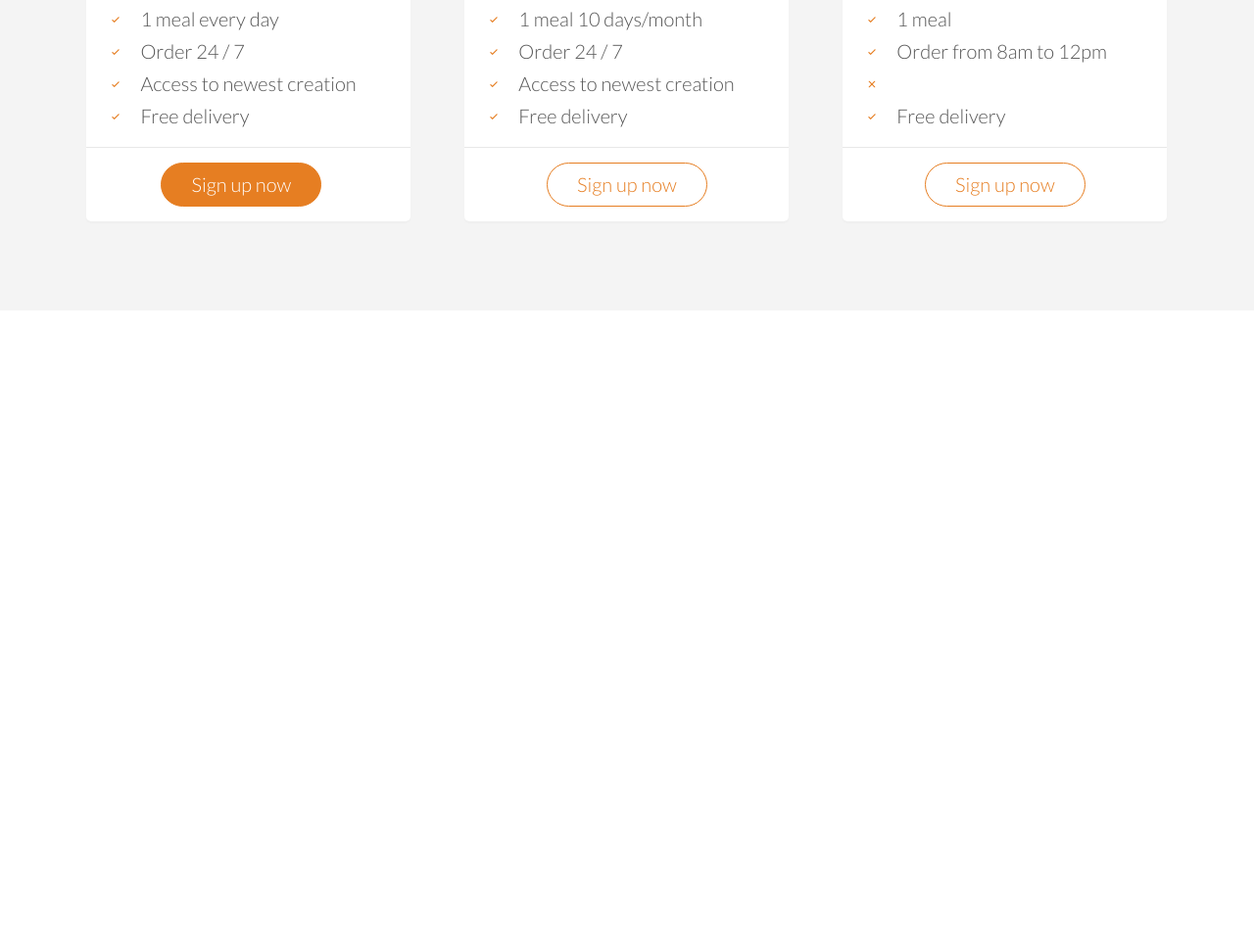
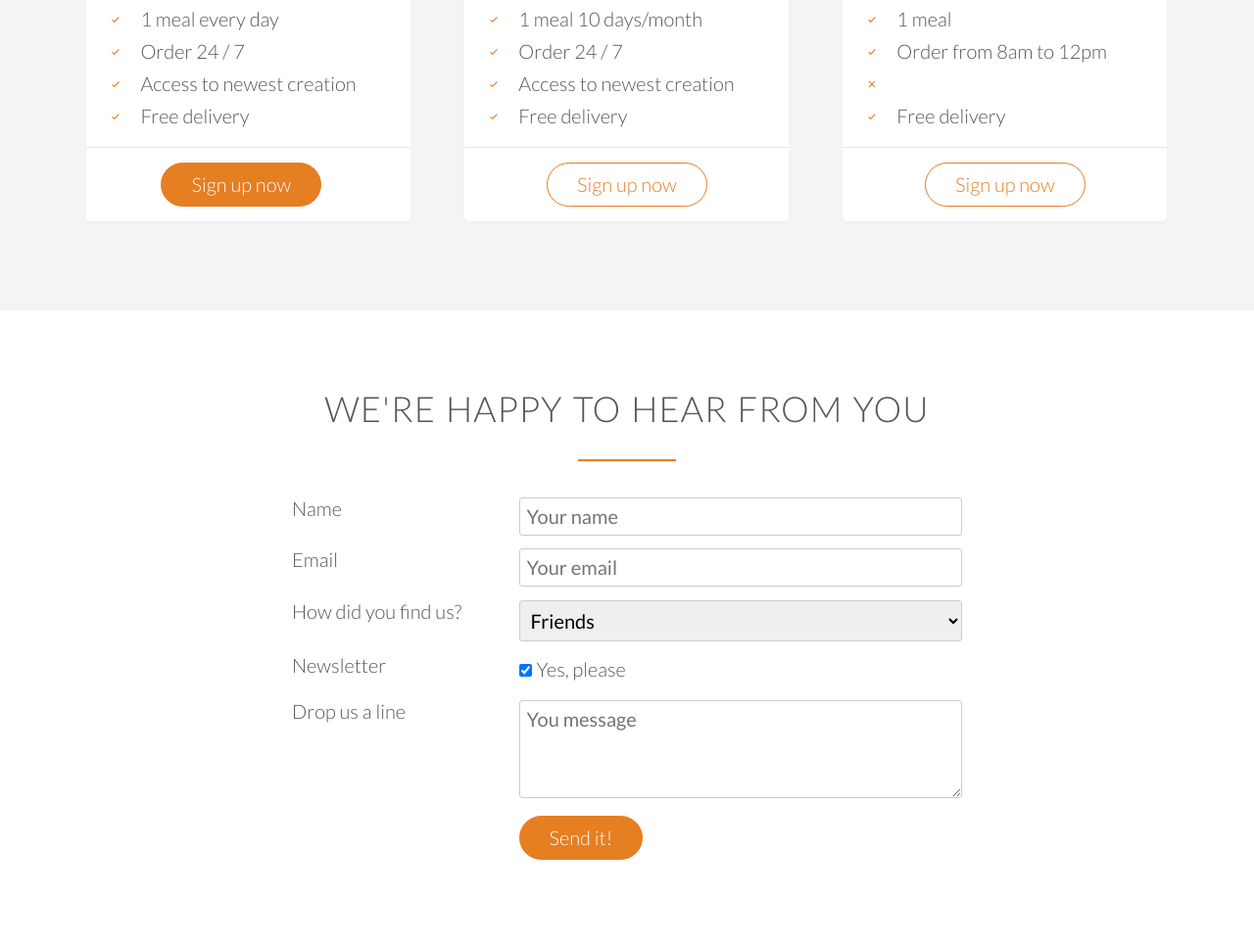
Before and after one commit to dipanshu08/omnifood, a plain HTML site: page index.html in a window 1280 px wide. Shown: the part 4271-5236 px from the top of the page at 98% size. Before the commit the page ends 4588 px from the top, so only its background shows below. Drawn offline with nearby package versions, Linux system fonts and the light colour scheme.

Commit message:
added contact form

```diff
--- a/index.html
+++ b/index.html
@@ -300,6 +300,69 @@
       </div>
     </section>
 
+    <section class="section-form">
+      <div class="row">
+        <h2>We're happy to hear from you</h2>
+      </div>
+      <div class="row">
+        <form method="post" action="#" class="contact-form">
+          <div class='row'>
+            <div class='col span-1-of-3'>
+              <label for="name">Name</label>
+            </div>
+            <div class='col span-2-of-3'>
+              <input type='text' name="name" id="name" placeholder='Your name' required />
+            </div>
+          </div>
+          <div class='row'>
+            <div class='col span-1-of-3'>
+              <label for="email">Email</label>
+            </div>
+            <div class='col span-2-of-3'>
+              <input type='email' name="email" id="email" placeholder='Your email' required />
+            </div>
+          </div>
+          <div class='row'>
+            <div class='col span-1-of-3'>
+              <label for="find-us">How did you find us?</label>
+            </div>
+            <div class='col span-2-of-3'>
+              <select name="find-us" id="find-us">
+                <option value="friends" selected>Friends</option>
+                <option value="search">Search engine</option>
+                <option value="ad">Advertisement</option>
+                <option value="other">Other</option>
+              </select>
+            </div>
+          </div>
+          <div class='row'>
+            <div class='col span-1-of-3'>
+              <label>Newsletter</label>
+            </div>
+            <div class='col span-2-of-3'>
+              <input type='checkbox' name='newsletter' id='newsletter' checked />Yes, please
+            </div>
+          </div>
+          <div class='row'>
+            <div class='col span-1-of-3'>
+              <label for="name">Drop us a line</label>
+            </div>
+            <div class='col span-2-of-3'>
+              <textarea name='message' placeholder="You message"></textarea>
+            </div>
+          </div>
+          <div class='row'>
+            <div class='col span-1-of-3'>
+              <label>&nbsp;</label>
+            </div>
+            <div class='col span-2-of-3'>
+              <input type='submit' value="Send it!" />
+            </div>
+          </div>
+        </form>
+      </div>
+    </section>
+
   <script src="https://unpkg.com/ionicons@4.2.4/dist/ionicons.js"></script>
   </body>
 </html>
--- a/resources/css/style.css
+++ b/resources/css/style.css
@@ -139,7 +139,8 @@ a:active {
 /* --------- BUTTONS --------- */
 
 .btn:link,
-.btn:visited {
+.btn:visited,
+input[type=submit] {
   display: inline-block;
   padding: 10px 30px;
   font-weight: 300;
@@ -149,7 +150,8 @@ a:active {
 }
 
 .btn-full:link,
-.btn-full:visited {
+.btn-full:visited ,
+input[type=submit]{
   background-color: #e67e22;
   border: 1px solid #e67e22;
   color: #fff;
@@ -169,7 +171,9 @@ a:active {
 }
 
 .btn-full:hover,
-.btn-full:active {
+.btn-full:active,
+input[type=submit]:hover,
+input[type=submit]:active {
   border: 1px solid #cf6d17;
   color: #fff;
 }
@@ -445,3 +449,34 @@ cite img {
 .plan-box ul li {
   padding: 5px 0;
 }
+
+/* -----------------------------------------------
+  FORM
+----------------------------------------------- */
+
+.contact-form {
+  width: 60%;
+  margin: 0 auto;
+}
+
+input[type=text],
+input[type=email],
+select,
+textarea {
+  width: 100%;
+  padding: 7px;
+  border-radius: 3px;
+  border: 1px solid #ccc;
+}
+
+textarea {
+  height: 100px;
+}
+
+input[type=checkbox] {
+  margin: 10px 5px 10px 0;
+}
+
+*:focus {
+  outline: none;
+}
```
